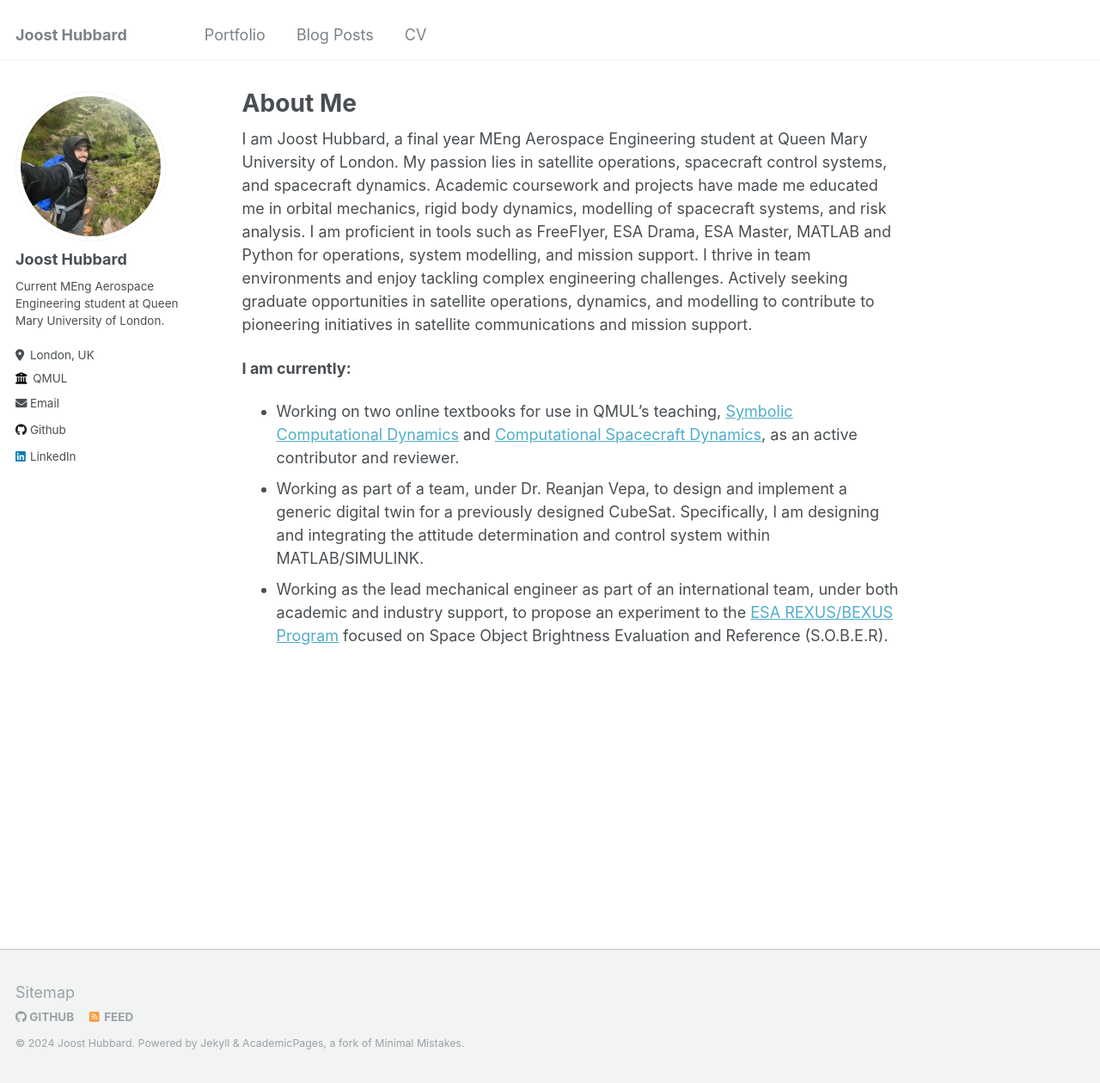
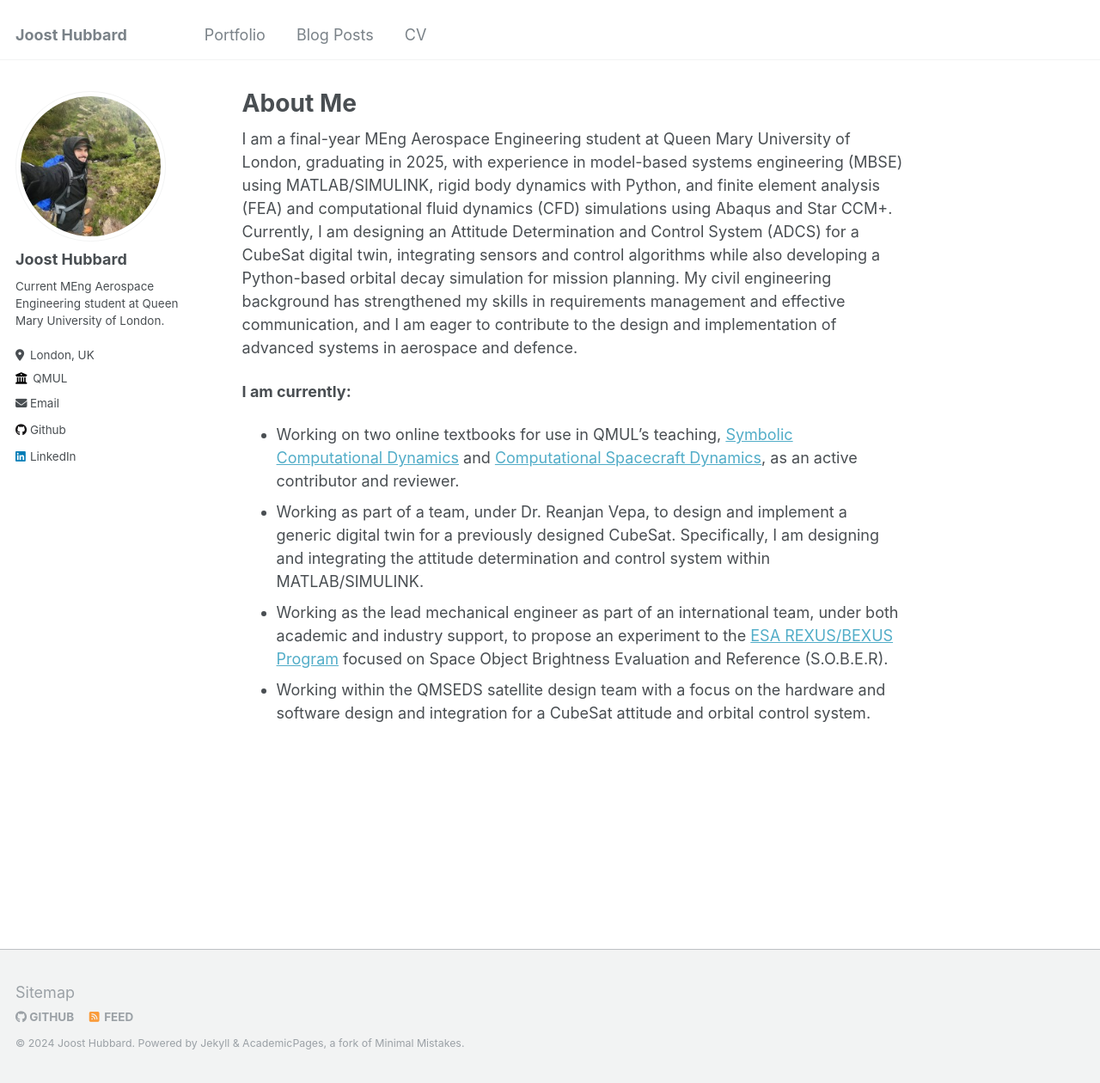
Before and after one commit to Joosty/Joosty..github.io, a Jekyll site: the page built from _pages/about.md, in a window 1280 px wide and 1260 px high. Shown: the whole window at 86% size. Built offline with Jekyll 4.4.1, drawn with Linux system fonts in a browser that asks for light colours.

Commit message:
Update about.md

```diff
--- a/_pages/about.md
+++ b/_pages/about.md
@@ -7,10 +7,11 @@ redirect_from:
   - /about.html
 ---
 
-I am Joost Hubbard, a final year MEng Aerospace Engineering student at Queen Mary University of London. My passion lies in satellite operations, spacecraft control systems, and spacecraft dynamics. Academic coursework and projects have made me educated me in orbital mechanics, rigid body dynamics, modelling of spacecraft systems, and risk analysis. I am proficient in tools such as FreeFlyer, ESA Drama, ESA Master, MATLAB and Python for operations, system modelling, and mission support. I thrive in team environments and enjoy tackling complex engineering challenges. Actively seeking graduate opportunities in satellite operations, dynamics, and modelling to contribute to pioneering initiatives in satellite communications and mission support.
+I am a final-year MEng Aerospace Engineering student at Queen Mary University of London, graduating in 2025, with experience in model-based systems engineering (MBSE) using MATLAB/SIMULINK, rigid body dynamics with Python, and finite element analysis (FEA) and computational fluid dynamics (CFD) simulations using Abaqus and Star CCM+. Currently, I am designing an Attitude Determination and Control System (ADCS) for a CubeSat digital twin, integrating sensors and control algorithms while also developing a Python-based orbital decay simulation for mission planning. My civil engineering background has strengthened my skills in requirements management and effective communication, and I am eager to contribute to the design and implementation of advanced systems in aerospace and defence.
 
 
 **I am currently:**
 - Working on two online textbooks for use in QMUL's teaching, [Symbolic Computational Dynamics](https://github.com/angadhn/ComputationalDynamics) and [Computational Spacecraft Dynamics](https://github.com/angadhn/SpacecraftDynamics), as an active contributor and reviewer.
 - Working as part of a team, under Dr. Reanjan Vepa, to design and implement a generic digital twin for a previously designed CubeSat. Specifically, I am designing and integrating the attitude determination and control system within MATLAB/SIMULINK.
 - Working as the lead mechanical engineer as part of an international team, under both academic and industry support, to propose an experiment to the [ESA REXUS/BEXUS Program](https://rexusbexus.net/) focused on Space Object Brightness Evaluation and Reference (S.O.B.E.R).
+- Working within the QMSEDS satellite design team with a focus on the hardware and software design and integration for a CubeSat attitude and orbital control system.
```
